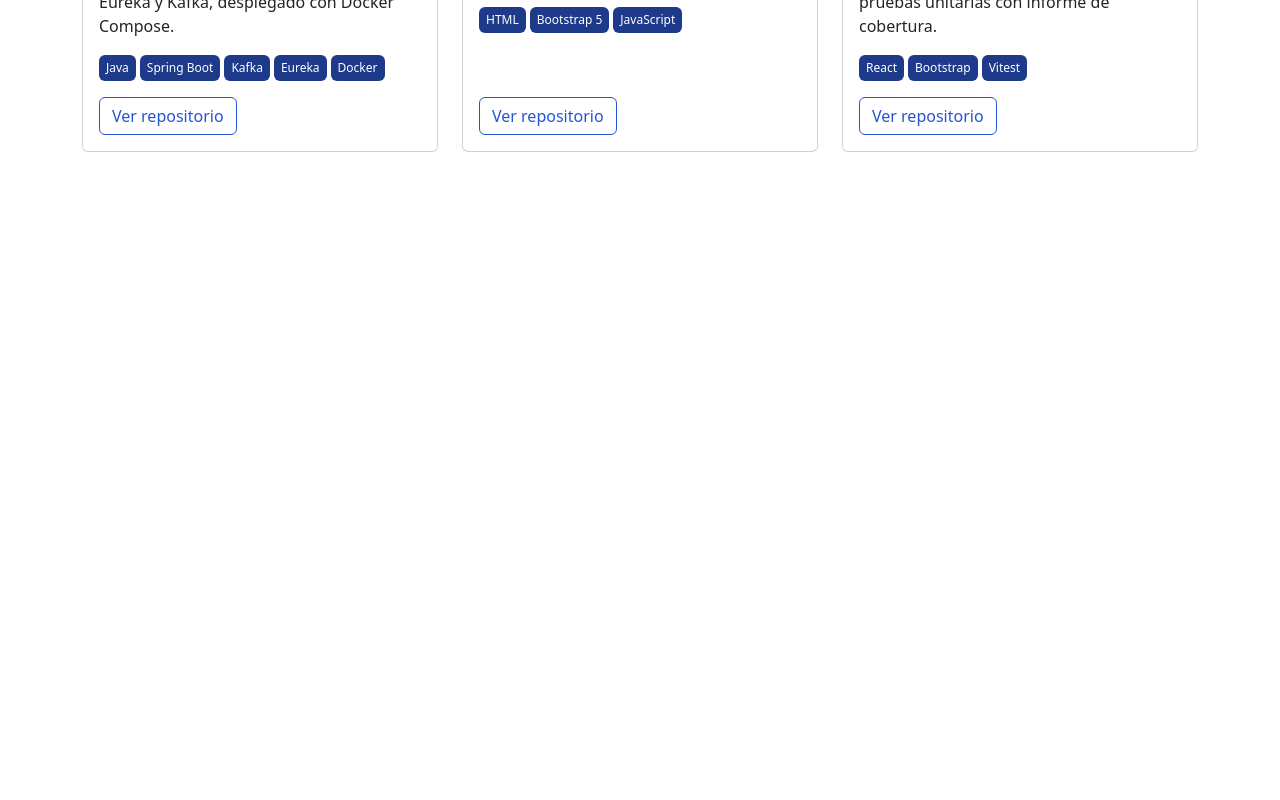
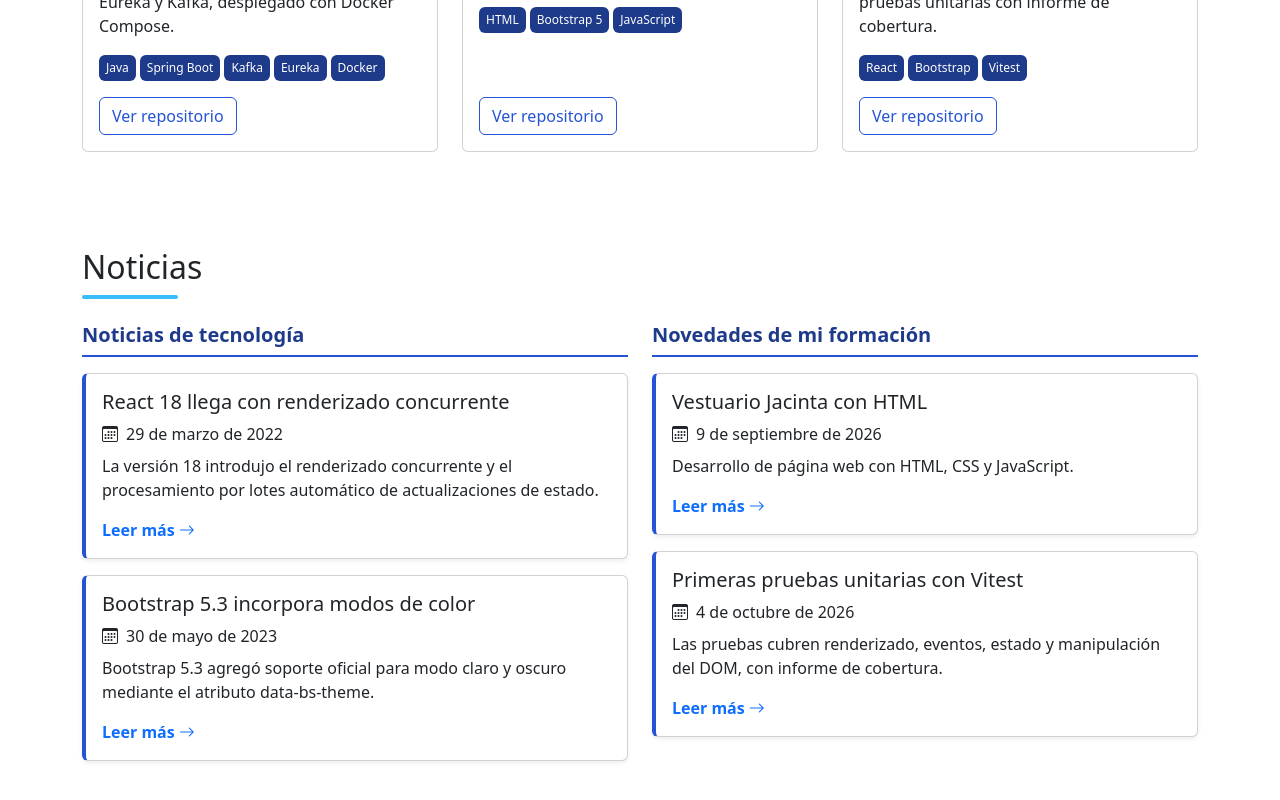
Before and after one commit to IsiGomez/Portafolio, a React (Vite) app: page / in a window 1280 px wide. Shown: the part 1244-2044 px from the top of the page. Before the commit the page ends 1444 px from the top, so only its background shows below. Built offline with nearby package versions, Linux system fonts and the light colour scheme.

Commit message:
feat: agregar News con dos secciones cargadas desde news.json y estilo en index.css

```diff
--- a/src/App.jsx
+++ b/src/App.jsx
@@ -4,6 +4,7 @@ import Navbar from './components/Navbar.jsx';
 import Estado from './components/Estado.jsx';
 import AboutMe from './components/AboutMe.jsx';
 import Projects from './components/Projects.jsx';
+import News from './components/News.jsx';
 
 export const ENLACES = [
   { id: 'introduccion', etiqueta: 'Introducción' },
@@ -35,6 +36,7 @@ export default function App() {
             />
           )}
           <Projects />
+          <News />
         </Estado>
       </main>
     </>
--- /dev/null
+++ b/src/components/News.jsx
@@ -0,0 +1,113 @@
+import PropTypes from 'prop-types';
+import { useJsonData } from '../hooks/useJsonData.js';
+import { DATA_PATHS } from '../services/dataService.js';
+import { formatearFecha } from '../utils/formatDate.js';
+import Estado from './Estado.jsx';
+
+/**
+ * Noticia en formato tarjeta.
+ *
+ * @param {object} props
+ * @param {string} props.titulo
+ * @param {string} props.fecha
+ * @param {string} props.contenido
+ * @param {string} [props.enlace]
+ */
+function NoticiaItem({ titulo, fecha, contenido, enlace }) {
+  return (
+    <article className="card noticia-card shadow-sm">
+      <div className="card-body d-flex flex-column">
+        <h4 className="card-title h5">{titulo}</h4>
+
+        <p className="noticia-fecha mb-2">
+          <i className="bi bi-calendar3 me-2" aria-hidden="true" />
+          <time dateTime={fecha}>{formatearFecha(fecha) || fecha}</time>
+        </p>
+
+        <p className="card-text mb-0">{contenido}</p>
+
+        {enlace && (
+          <a
+            className="noticia-enlace mt-3 align-self-start"
+            href={enlace}
+            target="_blank"
+            rel="noopener noreferrer"
+          > Leer más
+            <span className="visually-hidden"> sobre {titulo} (se abre en una pestaña nueva)</span>
+            <i className="bi bi-arrow-right ms-1" aria-hidden="true" />
+          </a>
+        )}
+      </div>
+    </article>
+  );
+}
+
+
+/**
+ * Una columna de noticias con su título.
+ *
+ * @param {object} props
+ * @param {string} props.titulo
+ * @param {object[]} [props.noticias]
+ */
+function NoticiasSeccion({ titulo, noticias = [] }) {
+  return (
+    <section aria-label={titulo}>
+      <h3 className="noticias-subtitulo h5 mb-3">{titulo}</h3>
+
+      {noticias.length === 0 ? (
+        <p>No hay noticias en esta sección.</p>
+      ) : (
+        <div className="d-flex flex-column gap-3">
+          {noticias.map(({ id, ...noticia }) => (
+            <NoticiaItem key={id} {...noticia} />
+          ))}
+        </div>
+      )}
+    </section>
+  );
+}
+
+
+/**
+ * Sección "Noticias"
+ * Carga `news.json` con `useJsonData`
+ * Muestra una columna por sección
+ */
+export default function News() {
+  const { data, loading, error } = useJsonData(DATA_PATHS.noticias);
+  const secciones = data?.secciones ?? [];
+
+  return (
+    <section id="noticias" className="py-5" aria-labelledby="noticias-titulo">
+      <div className="container">
+        <h2 id="noticias-titulo" className="seccion-titulo mb-4">
+          Noticias
+        </h2>
+
+        <Estado cargando={loading} error={error}>
+          <div className="row g-4">
+            {secciones.map(({ id, ...seccion }) => (
+              <div className="col-lg-6" key={id}>
+                <NoticiasSeccion {...seccion} />
+              </div>
+            ))}
+          </div>
+        </Estado>
+      </div>
+    </section>
+  );
+}
+
+
+NoticiaItem.propTypes = {
+  titulo: PropTypes.string.isRequired,
+  fecha: PropTypes.string.isRequired,
+  contenido: PropTypes.string.isRequired,
+  enlace: PropTypes.string,
+};
+
+NoticiasSeccion.propTypes = {
+  titulo: PropTypes.string.isRequired,
+  noticias: PropTypes.arrayOf(PropTypes.shape({ id: PropTypes.string.isRequired })),
+};
--- a/src/index.css
+++ b/src/index.css
@@ -108,3 +108,23 @@ section[id] {
     transform: none;
   }
 }
+
+
+/* Noticias */
+.noticias-subtitulo {
+  padding-bottom: 0.5rem;
+  border-bottom: 2px solid var(--azul);
+  color: var(--azul-oscuro);
+  font-weight: 700;
+}
+.noticia-card {
+  border-left: 4px solid var(--azul);
+}
+.noticia-enlace {
+  font-weight: 600;
+  text-decoration: none;
+}
+.noticia-enlace:hover,
+.noticia-enlace:focus-visible {
+  text-decoration: underline;
+}
--- /dev/null
+++ b/src/utils/formatDate.js
@@ -0,0 +1,15 @@
+// Convierte fecha (AAAA-MM-DD) a texto legible
+export function formatearFecha(iso, locale = 'es-CL') {
+  const partes = /^(\d{4})-(\d{2})-(\d{2})$/.exec(iso ?? '');
+
+  if (!partes) return '';
+
+  const [, anio, mes, dia] = partes.map(Number);
+  const fecha = new Date(anio, mes - 1, dia);
+  const esValida =
+    fecha.getFullYear() === anio && fecha.getMonth() === mes - 1 && fecha.getDate() === dia;
+
+  if (!esValida) return '';
+
+  return fecha.toLocaleDateString(locale, { day: 'numeric', month: 'long', year: 'numeric' });
+}
```
